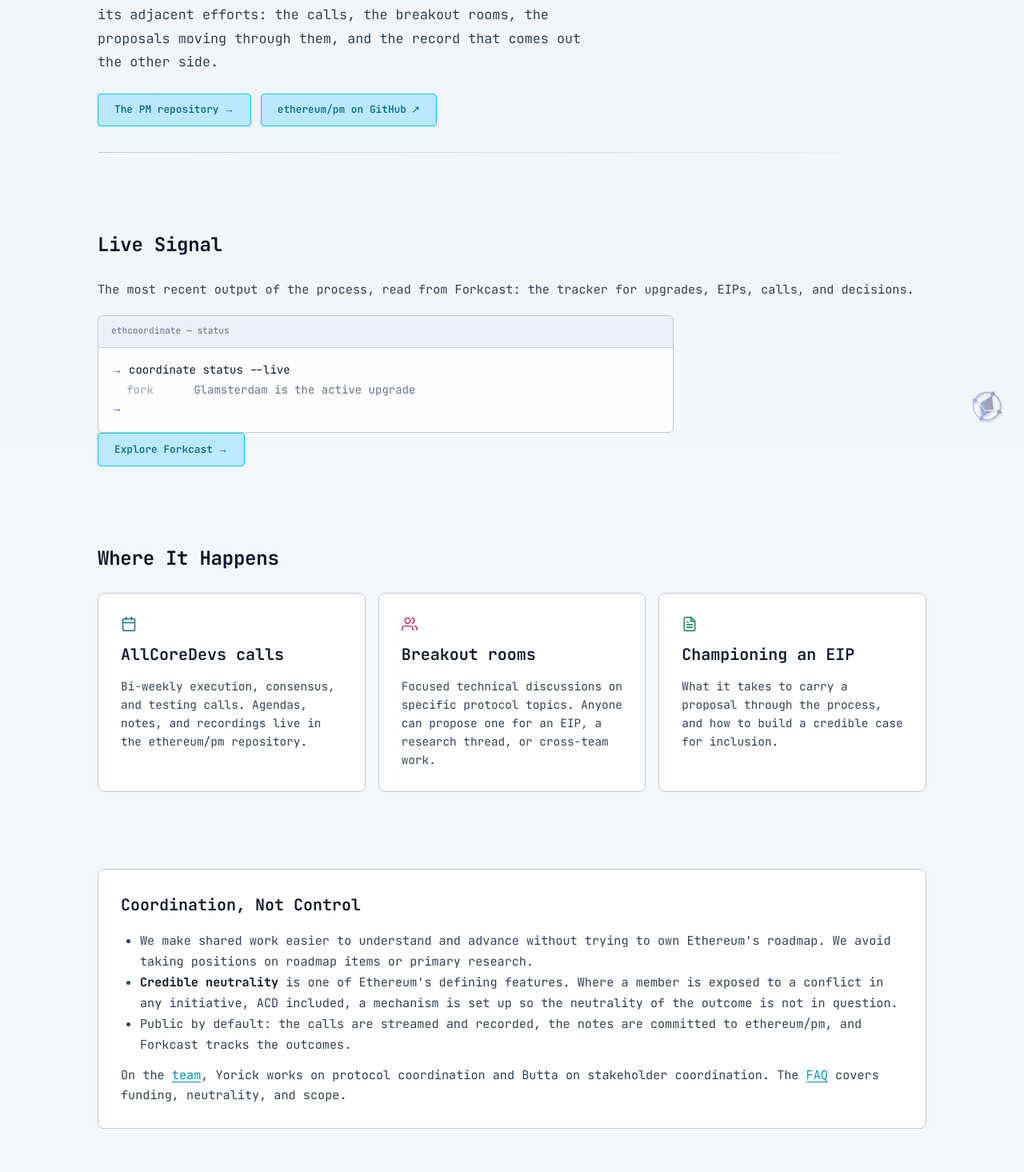
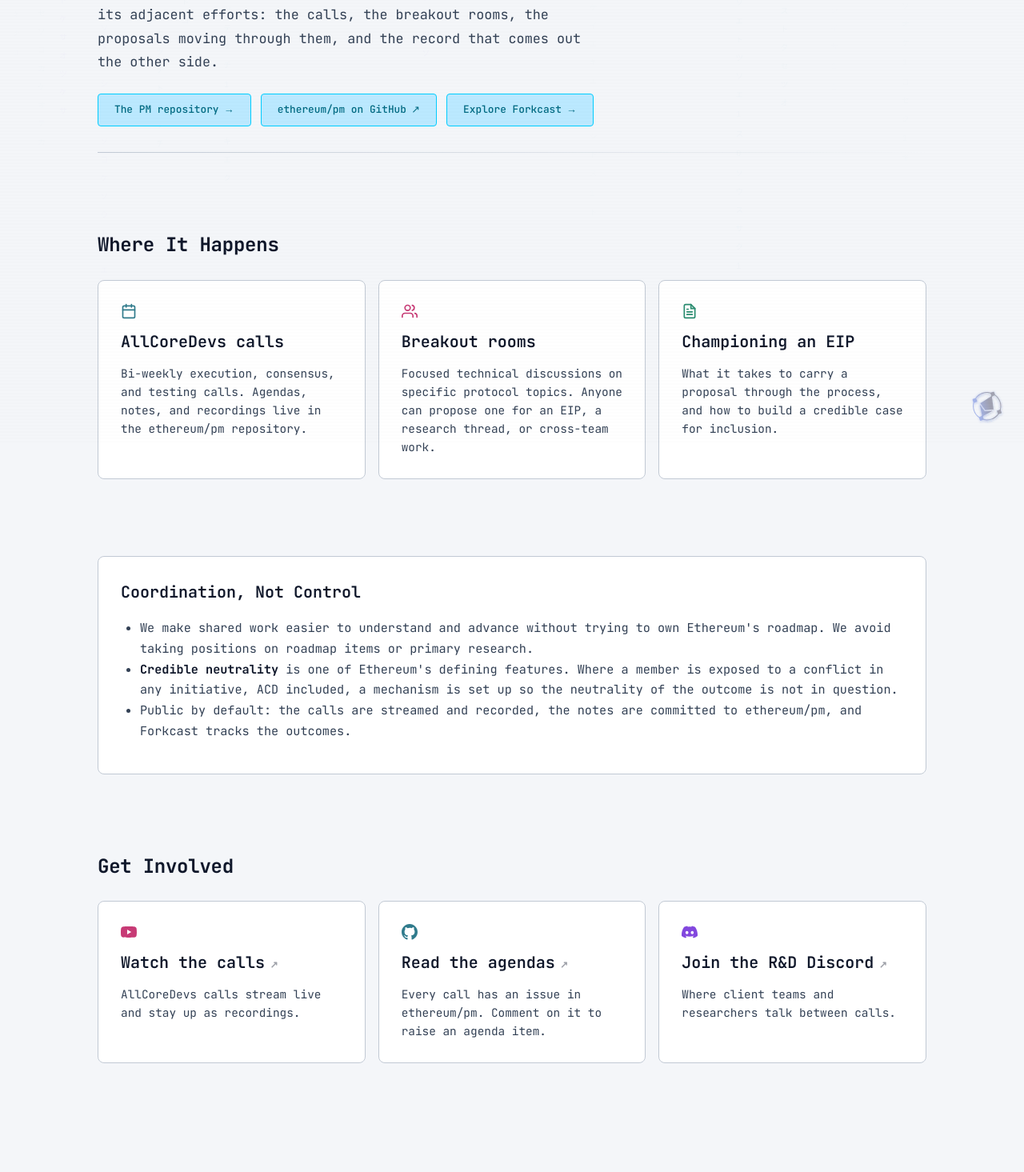
Before and after one commit to ethcoordinate/ethcoordinate-website, a Next.js app: page /initiatives/protocol-coordination in a window 1280 px wide. Shown: the part 245-1710 px from the top of the page at 80% size. Built offline with nearby package versions, Linux system fonts and the light colour scheme; no server answers.

Commit message:
Trim the protocol coordination page
The live-signal console and the team note are gone. Forkcast stays as a
header button next to the PM repository links, and the page no longer
fetches anything.

```diff
--- a/src/app/initiatives/protocol-coordination/page.tsx
+++ b/src/app/initiatives/protocol-coordination/page.tsx
@@ -4,14 +4,10 @@
 import Footer from "@/components/Footer";
 import FloatingOcto from "@/components/FloatingOcto";
 import Card from "@/components/Card";
-import StatusConsole, { type ConsoleLine } from "@/components/StatusConsole";
 import {
   CalendarIcon, UsersIcon, FileTextIcon,
   YouTubeIcon, GitHubIcon, DiscordIcon,
 } from "@/components/Icons";
-import { getForkcastUpgrades, getLatestCallSummary, getLatestEipChange } from "@/lib/github";
-
-export const revalidate = 3600;
 
 export const metadata: Metadata = {
   title: "Protocol coordination",
@@ -64,22 +60,7 @@
   },
 ];
 
-export default async function ProtocolCoordinationPage() {
-  const [callSummary, eipChange, upgrades] = await Promise.all([
-    getLatestCallSummary(),
-    getLatestEipChange(),
-    getForkcastUpgrades(),
-  ]);
-  const active = upgrades.find((u) => u.status === "active");
-  const signal = [
-    callSummary ? { tag: "acd", text: callSummary } : null,
-    eipChange ? { tag: "eip", text: eipChange } : null,
-    active ? { tag: "fork", text: `${active.name} is the active upgrade` } : null,
-  ].filter((line): line is ConsoleLine => line !== null);
-  const lines: readonly ConsoleLine[] = signal.length > 0
-    ? signal
-    : [{ tag: "forkcast", text: "Live data is unavailable right now" }];
-
+export default function ProtocolCoordinationPage() {
   return (
     <>
       <Navigation />
@@ -99,20 +80,12 @@
             <a href="https://github.com/ethereum/pm" target="_blank" rel="noopener noreferrer" className="card-btn" style={{ marginTop: 0 }}>
               ethereum/pm on GitHub <span>{"↗"}</span>
             </a>
+            <Link href="/forkcast" className="card-btn" style={{ marginTop: 0 }}>
+              Explore Forkcast <span>&rarr;</span>
+            </Link>
           </div>
         </div>
         <div className="page-divider" />
-
-        {/* Live signal */}
-        <section className="section">
-          <h2 className="section-title">Live Signal</h2>
-          <p style={{ color: "var(--color-text-body)", fontSize: "0.95rem", marginBottom: "1.25rem" }}>
-            The most recent output of the process, read from Forkcast: the
-            tracker for upgrades, EIPs, calls, and decisions.
-          </p>
-          <StatusConsole lines={lines} style={{ margin: 0, maxWidth: 720 }} />
-          <Link href="/forkcast" className="card-btn">Explore Forkcast <span>&rarr;</span></Link>
-        </section>
 
         {/* Where it happens */}
         <section className="section">
@@ -136,11 +109,6 @@
                 <li><strong style={{ color: "var(--color-text-bright)" }}>Credible neutrality</strong> is one of Ethereum&apos;s defining features. Where a member is exposed to a conflict in any initiative, ACD included, a mechanism is set up so the neutrality of the outcome is not in question.</li>
                 <li>Public by default: the calls are streamed and recorded, the notes are committed to ethereum/pm, and Forkcast tracks the outcomes.</li>
               </ul>
-              <p>
-                On the <Link href="/team" className="link-blue">team</Link>, Yorick works on protocol
-                coordination and Butta on stakeholder coordination. The{" "}
-                <Link href="/about#faq" className="link-blue">FAQ</Link> covers funding, neutrality, and scope.
-              </p>
             </div>
           </div>
         </section>
--- a/src/components/StatusConsole.tsx
+++ b/src/components/StatusConsole.tsx
@@ -1,12 +1,9 @@
-import type { CSSProperties } from "react";
-
 export type ConsoleLine = { tag: string; text: string };
 
 interface StatusConsoleProps {
   lines: readonly ConsoleLine[];
   title?: string;
   command?: string;
-  style?: CSSProperties;
 }
 
 // The console reads as a live log of the coordination work. The tag names the stream a line
@@ -15,10 +12,9 @@
   lines,
   title = "ethcoordinate — status",
   command = "coordinate status --live",
-  style,
 }: StatusConsoleProps) {
   return (
-    <div className="terminal" style={style}>
+    <div className="terminal">
       <div className="terminal-bar">
         <span className="terminal-title">{title}</span>
       </div>
```
